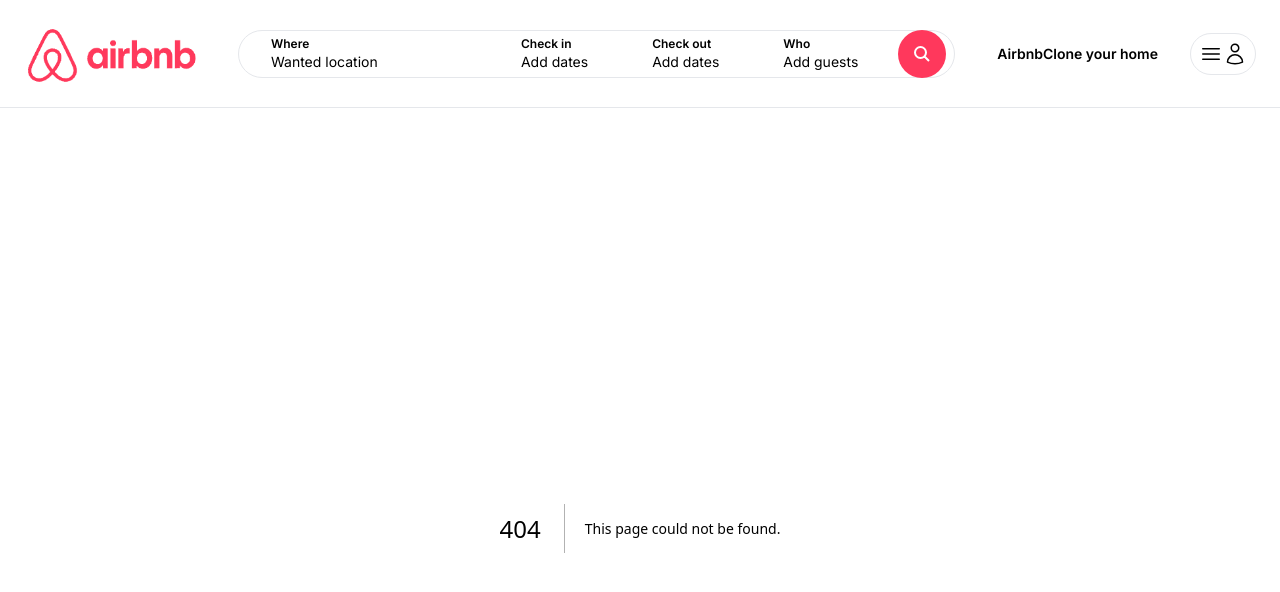
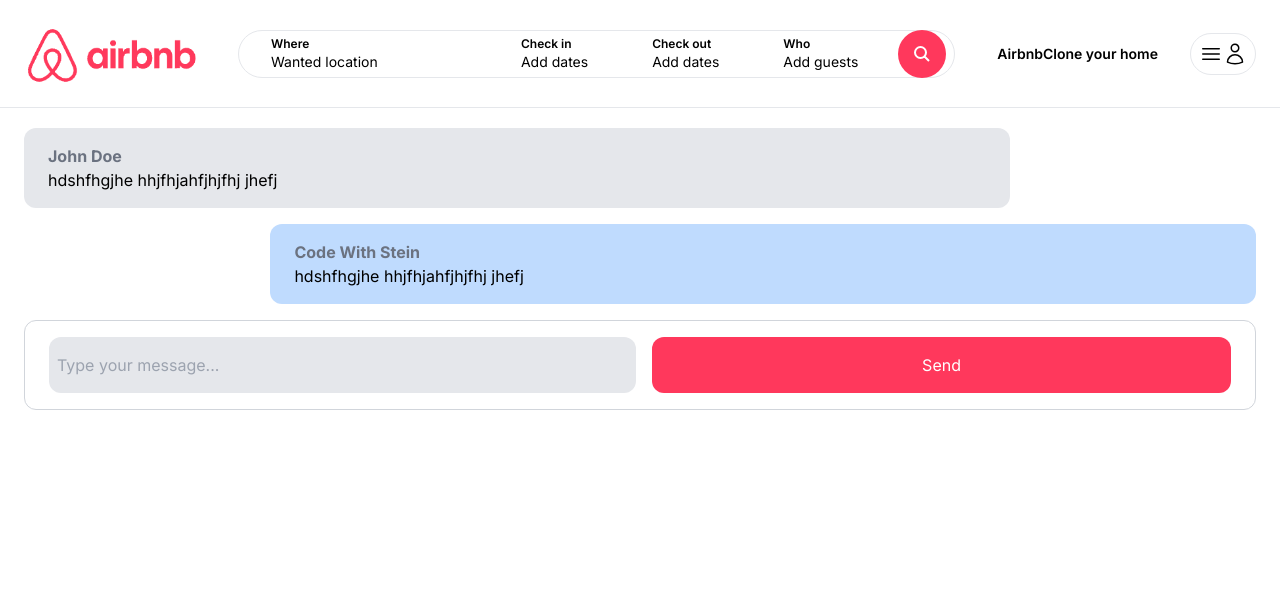
Before and after one commit to ifranco07/Airbnbclone-frontend, a Next.js app: page /inbox/1 in a window 1280 px wide. Before the commit this address had no page. Shown: the top 592 px of the page. Built offline with nearby package versions, Linux system fonts and the light colour scheme.

Commit message:
10 Detail page for chat (static)

```diff
--- /dev/null
+++ b/app/components/forms/CustomButton.tsx
@@ -0,0 +1,22 @@
+interface CustomButtonProps {
+    label: string;
+    className?:string
+    onClick: () => void;
+}
+
+const CustomButton: React.FC<CustomButtonProps> = ({
+    label,
+    className,
+    onClick}
+) => {
+    return(
+        <div
+            onClick={onClick}
+            className={`w-full py-4 bg-airbnb hover:bg-airbnb-dark text-white text-center rounded-xl transition cursor-pointer ${className}`}
+        >
+            {label}
+        </div>
+    )
+}
+
+export default CustomButton;""
--- /dev/null
+++ b/app/components/inbox/ConversationDetail.tsx
@@ -0,0 +1,38 @@
+'use client'
+import CustomButton from "../forms/CustomButton";
+
+const ConversationDetail = () => {
+    return (
+        <>
+            <div className="max-h-[400px] overflow-auto flex flex-col space-y-4">
+                <div className="w-[80%] py-4 px-6 rounded-xl bg-gray-200">
+                    <p className="font-bold text-gray-500">John Doe</p>
+
+                    <p>hdshfhgjhe hhjfhjahfjhjfhj  jhefj </p>
+                </div>
+
+                <div className="w-[80%] ml-[20%] py-4 px-6 rounded-xl bg-blue-200">
+                    <p className="font-bold text-gray-500">Code With Stein</p>
+
+                    <p>hdshfhgjhe hhjfhjahfjhjfhj  jhefj </p>
+                </div>
+            </div>
+
+            <div className="mt-4 py-4 px-6 flex border border-gray-300 space-x-4 rounded-xl">
+                <input
+                    type="text"
+                    placeholder="Type your message..."
+                    className="w-full p-2 bg-gray-200 rounded-xl"
+                />
+
+                <CustomButton
+                    label='Send'
+                    onClick={() => console.log('Clicked')}
+                    className="w-[100px]"
+                />
+            </div>
+        </>
+    )
+}
+
+export default ConversationDetail;
--- /dev/null
+++ b/app/inbox/[id]/page.tsx
@@ -0,0 +1,11 @@
+import ConversationDetail from "@/app/components/inbox/ConversationDetail";
+
+const ConversationPage = () => {
+    return (
+        <main className="max-w-[1500px] mx-auto px-6 pb-6">
+            <ConversationDetail/>
+        </main>
+    )
+}
+
+export default ConversationPage;
```
